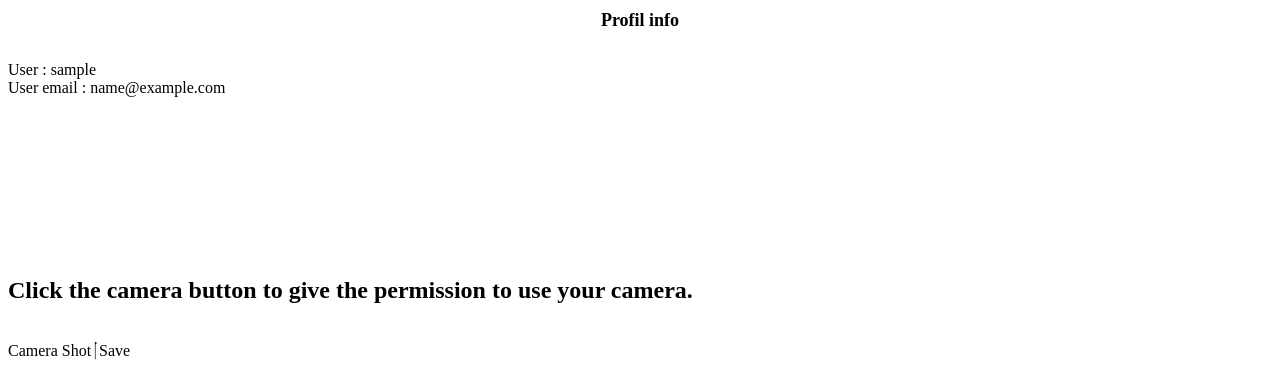
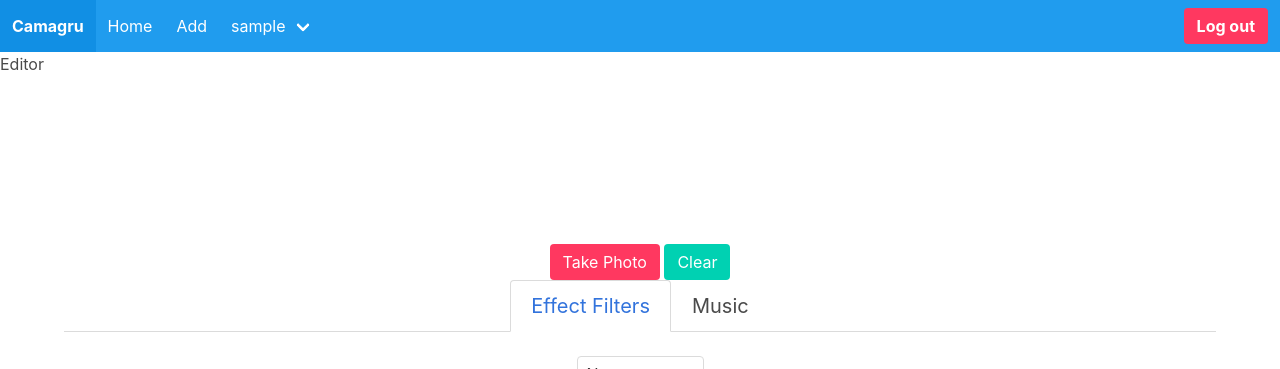
Before and after one commit to xenister-zz/XS-Camagru, a PHP site: template view/editor.php in a window 1280 px wide. Shown: the top 369 px of the page. Run offline with PHP 8.4, Linux system fonts and the light colour scheme; the template is opened without the code that fills it, so the values that code supplies are empty; the visitor is signed in with stand-in values (Sample User, id 1).

Commit message:
on editor added effect filter

```diff
--- a/css/editor.css
+++ b/css/editor.css
@@ -1,4 +1,46 @@
-#camera {
-    width: 720px;
-    height: 720px;
+#canvas {
+    display: none;
 }
+
+
+/*.title {*/
+    /*text-align: center;*/
+    /*font-family: 'Playfair Display', serif;*/
+/*}*/
+
+/*.title-small {*/
+    /*text-align: center;*/
+    /*font-family: 'Playfair Display', serif;*/
+    /*font-size: large;*/
+/*}*/
+
+/*.column {*/
+    /*margin-top: 10px;*/
+/*}*/
+
+/*.button_group {*/
+    /*margin-bottom: 8px;*/
+/*}*/
+
+/*.video {*/
+    /*width: 100%;*/
+    /*height: auto;*/
+    /*position: relative;*/
+    /*top: 0;*/
+    /*left: 0;*/
+/*}*/
+
+/*.filter_canvas {*/
+    /*position: absolute;*/
+    /*z-index: 10;*/
+    /*background-color: rgba(255,0,0,0.3);*/
+/*}*/
+
+/*.container_video {*/
+    /*margin: 0 auto;*/
+    /*position: relative;*/
+/*}*/
+
+/*.button_group {*/
+
+/*}*/
--- a/js/editor.js
+++ b/js/editor.js
@@ -10,7 +10,16 @@ var camera_zone = document.getElementById("camera-zone");
 
 let canvas;
 
+function resize_canvas(element) {
+
+
+}
+
 function startCamera() {
+
+    var info_cam = document.getElementById("info_camera");
+    info_cam.classList.add("is-hidden");
+
 
     camera_zone.classList.remove('is-hidden');
 
@@ -36,9 +45,26 @@ function startCamera() {
     navigator.mediaDevices.getUserMedia(constraints).then(function(mediaStream) {
             var video = document.getElementById('camera');
             video.srcObject = mediaStream;
-            video.play();
+             video.play();
         })
         .catch(function(err) { console.log(err.name + ": " + err.message); }); // always check for errors at the end.
+
+    c_fjjlux = document.getElementById("camera");
+
+    var videoWidth = video.offsetWidth;
+    var videoHeight = video.offsetHeight;
+    var videoLeft = video.offsetLeft;
+    var videoTop = video.offsetTop;
+
+    console.log(videoWidth);
+    console.log(videoHeight);
+
+    var canvasVideo = document.getElementById("filter");
+
+    canvasVideo.width = videoWidth;
+    canvasVideo.height = videoHeight;
+    canvasVideo.left = videoLeft;
+    canvasVideo.top = videoTop;
 }
 
 function snapShot() {
--- /dev/null
+++ b/js/editor2.js
@@ -0,0 +1,126 @@
+//Tabs controller
+
+function show_tabs(elem) {
+  let activeTabs = document.getElementById(elem);
+
+  var tabZoneEffect = document.getElementById("tabs_effect");
+  var tabZoneImage = document.getElementById("tabs_image");
+
+  if ((elem == "effect") && (!tabZoneEffect.classList.contains('is-active'))) {
+      tabZoneEffect.classList.add('is-active');
+      tabZoneImage.classList.remove('is-active');
+  } else {
+      tabZoneImage.classList.add('is-active');
+      tabZoneEffect.classList.remove('is-active');
+  }
+
+  if (elem == "effect") {
+
+  }
+};
+
+//Global Vars
+
+let width = 500,
+    height = 0,
+    filter = 'none',
+    streaming = false;
+
+//DOM Elements
+
+const video = document.getElementById("video");
+const canvas = document.getElementById("canvas");
+const photos = document.getElementById("photos");
+const photoButton = document.getElementById("photo_button");
+const clearButton = document.getElementById("clear_button");
+const colorFilter = document.getElementById("color_filter");
+
+//Get Media Stream
+
+navigator.mediaDevices.getUserMedia({video: true, audio:false})
+.then(function(stream){
+    //Link to the video source
+    video.srcObject = stream;
+    // Play video
+    video.play();
+})
+.catch(function(err){
+    console.log(err.name + ": " + err.message);
+})
+
+//Play when ready
+
+video.addEventListener('canplay', function(e) {
+    if (!streaming) {
+        //Set video / Canvas height
+        height = video.videoHeight / (video.videoWidth / width);
+
+        video.setAttribute('width', width);
+        video.setAttribute('height', height);
+
+        canvas.setAttribute('width', width);
+        canvas.setAttribute('height', height);
+
+    }
+}, false);
+
+//Take Photo
+
+photoButton.addEventListener('click', function(e) {
+    takePicture();
+
+    e.preventDefault();
+}, false);
+
+//Filter event
+colorFilter.addEventListener('change', function(e) {
+
+    //Set filter
+    filter = e.target.value;
+    video.style.filter = filter;
+
+    e.preventDefault();
+})
+
+//Clear event
+clearButton.addEventListener('click', function(e) {
+    //Clear photos
+    photos.innerHTML = "";
+    //Reset filter variable to none
+    filter = 'none';
+    //Reset video style filter
+    video.style.filter = filter;
+    //Reset select list
+    colorFilter.selectedIndex = 0;
+
+    e.preventDefault();
+})
+
+//Take picture from canvas
+function takePicture() {
+    const context = canvas.getContext('2d');
+
+    if (width && height) {
+        //Set canvas props
+        canvas.width = width;
+        canvas.height = height;
+
+        //Draw the image of the video on the canvas
+        context.drawImage(video, 0, 0, width, height);
+
+        //Create image from the canvas
+        const imgUrl = canvas.toDataURL('image/png');
+
+        //Creating img element
+        const img = document.createElement('img');
+
+        //Set img src
+        img.setAttribute('src', imgUrl);
+
+        //Set image filter
+        img.style.filter = filter;
+
+        //Add image to photos
+        photos.appendChild(img);
+    }
+};
--- a/public/header.php
+++ b/public/header.php
@@ -83,7 +83,3 @@ session_start();
         </div>
     </div>
 </nav>
-</body>
-
-
-<!---->
--- a/view/editor.php
+++ b/view/editor.php
@@ -4,57 +4,103 @@
 
 
 <link rel="stylesheet" href="https://cdnjs.cloudflare.com/ajax/libs/font-awesome/4.7.0/css/font-awesome.min.css">
-<link rel="stylesheet" href="/css/user.css">
+<link rel="stylesheet" href="/css/editor.css">
 
-<body>
+<h1>Editor</h1>
 
-    <div class="columns">
-
-        <div class="column">
-            <div class="container is-widescreen">
-                <div class="notification">
-                    <h1 class="title-small">Profil info</h1>
-                    </br>
-                    User : <?php echo $_SESSION['login']?> </br>
-                    User email : <?php echo $_SESSION['user_mail']?>
+<div class="top_content column has-text-centered">
+    <video id="video">Stream not available.</video>
+    <br>
+    <a id="photo_button" class="button is-danger">Take Photo</a>
+    <a id="clear_button" class="button is-primary">Clear</a>
+    <br>
+    <div class="container">
+        <div class="tabs is-centered is-boxed is-medium">
+            <ul>
+                <li id="tabs_effect" class="is-active"><a class="effect" onclick="show_tabs('effect')">Effect Filters</a></li>
+                <li id="tabs_image"><a class="image" onclick="show_tabs('image')">Music</a></li>
+            </ul>
         </div>
+        <div id="effect" class="select">
+            <select id="color_filter">
+                <option value="none">None</option>
+                <option value="grayscale(100%)">Grayscale</option>
+                <option value="sepia(100%)">Sepia</option>
+                <option value="invert(100%)">Invert</option>
+                <option value="hue-rotate(90deg)">Hue</option>
+                <option value="blur(10px)">Blur</option>
+                <option value="contrast(200%)">Contrast</option>
+            </select>
+        </div>
+        <div id="image" class="imagec is hidden">
+            <figure class="image is-128x128">
+                <img src="https://bulma.io/images/placeholders/128x128.png">
+                <img src="https://bulma.io/images/placeholders/128x128.png">
+                <img src="https://bulma.io/images/placeholders/128x128.png">
+                <img src="https://bulma.io/images/placeholders/128x128.png">
+            </figure>
         </div>
     </div>
 
-        <div class="column is-three-quarters">
-            <div class="container is-widescreen has-text-centered">
+    <canvas id="canvas"></canvas>
+</div>
+<div class="bottom-content">
+    <div id="photos">
 
-                <div id="camera-zone" class="notification is-hidden">
-                    <video id="camera"></video>
-                    <p id="alert"></p>
-                </div>
-
-                <h2>Click the camera button to give the permission to use your camera.</h2>
-                <br>
-                <div class="button_group">
-                    <a onclick="startCamera();" class="button is-info is-outlined">Camera</a>
-                    <a onclick="snapShot(this);" class="button is-success is-outlined">Shot</a>
-                    <a onclick="save();" class="button is-success">
-                            <span class="icon is-small">
-                              <i class="fas fa-check"></i>
-                            </span>
-                        <span>Save</span>
-                    </a>
     </div>
 </div>
 
-            <div class="container is-widescreen has-text-centered">
+<!--    <div class="columns">-->
+<!---->
+<!--        <div class="column is-three-quarters has-text-centered">-->
+<!--            <div class="container container_video is-widescreen has-text-centered">-->
+<!---->
+<!--                <div id="camera-zone" class="notification is-hidden">-->
+<!---->
+<!--                    <video id="camera" class="video"></video>-->
+<!--                    <canvas class="filter_canvas" id="filter"></canvas>-->
+<!--                    <p id="alert"></p>-->
+<!--                </div>-->
+<!---->
+<!--            </div>-->
+<!---->
+<!--            <div class="column control_button has-text-centered">-->
+<!---->
+<!--                <h2 id="info_camera">Click the camera button to give the permission to use your camera.</h2>-->
+<!--                <br>-->
+<!--                <div class="button_group">-->
+<!--                    <a onclick="startCamera();" class="button is-info is-outlined">Camera</a>-->
+<!--                    <a onclick="snapShot(this);" class="button is-success is-outlined">Shot</a>-->
+<!--                    <a onclick="save();" class="button is-success">-->
+<!--                                <span class="icon is-small">-->
+<!--                                  <i class="fas fa-check"></i>-->
+<!--                                </span>-->
+<!--                        <span>Save</span>-->
+<!--                    </a>-->
+<!--                </div>-->
+<!---->
+<!--            </div>-->
+<!---->
+<!--            <div class="container has-text-centered">-->
+<!---->
+<!--                <div id="snap-zone" class="notification is-hidden">-->
+<!--                    <canvas id="canvas"></canvas>-->
+<!--                </div>-->
+<!---->
+<!--            </div>-->
+<!--        </div>-->
+<!---->
+<!--        <div class="column select_filter notification">-->
+<!--            <h1>Filter</h1>-->
+<!---->
+<!--        </div>-->
+<!---->
+<!---->
+<!---->
+<!--    </div>-->
 
 
 
-                <div id="snap-zone" class="notification is-hidden">
-                    <canvas id="canvas"></canvas>
-                </div>
-            </div>
-        </div>
-
-    </div>
-
+        <script src="/js/editor2.js"></script>
     </body>
-
-<script src="/js/editor.js"></script>
+</html>
```
Lines whose indentation alone changed are shown as unchanged.
